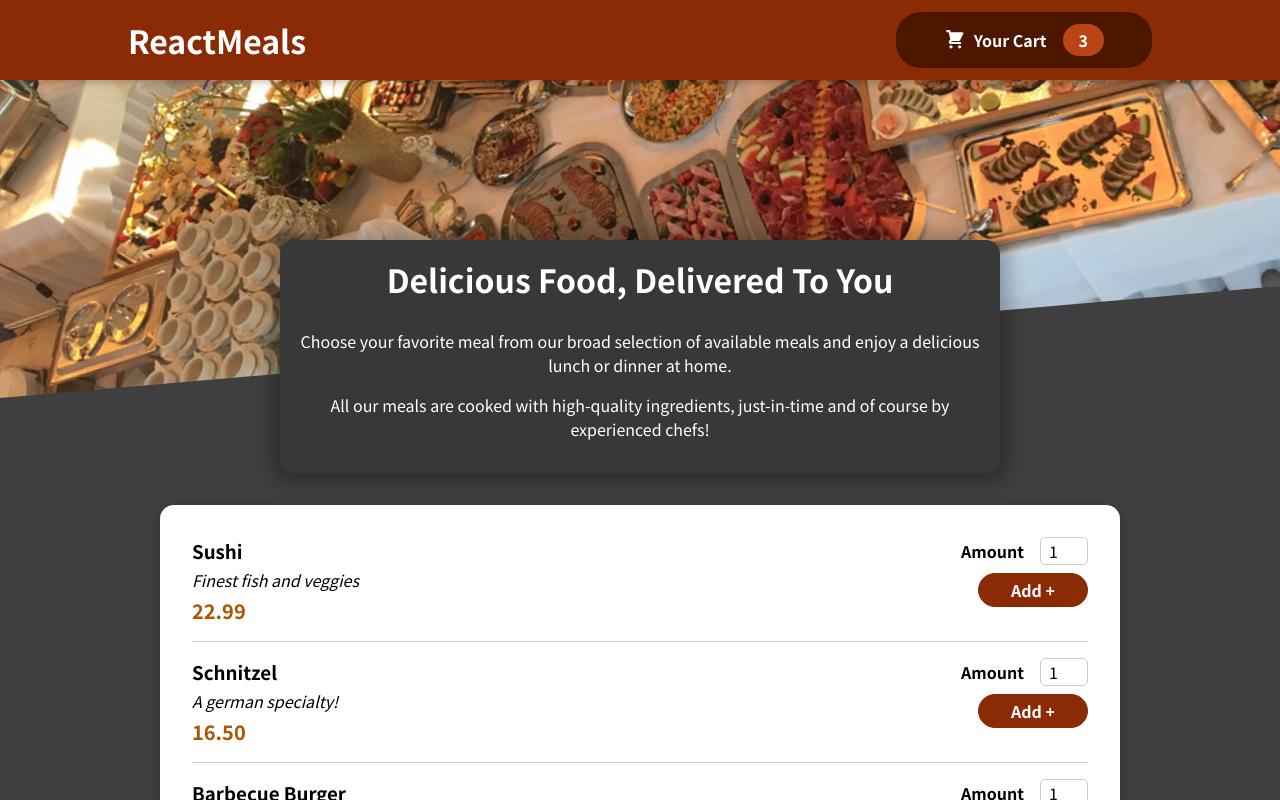
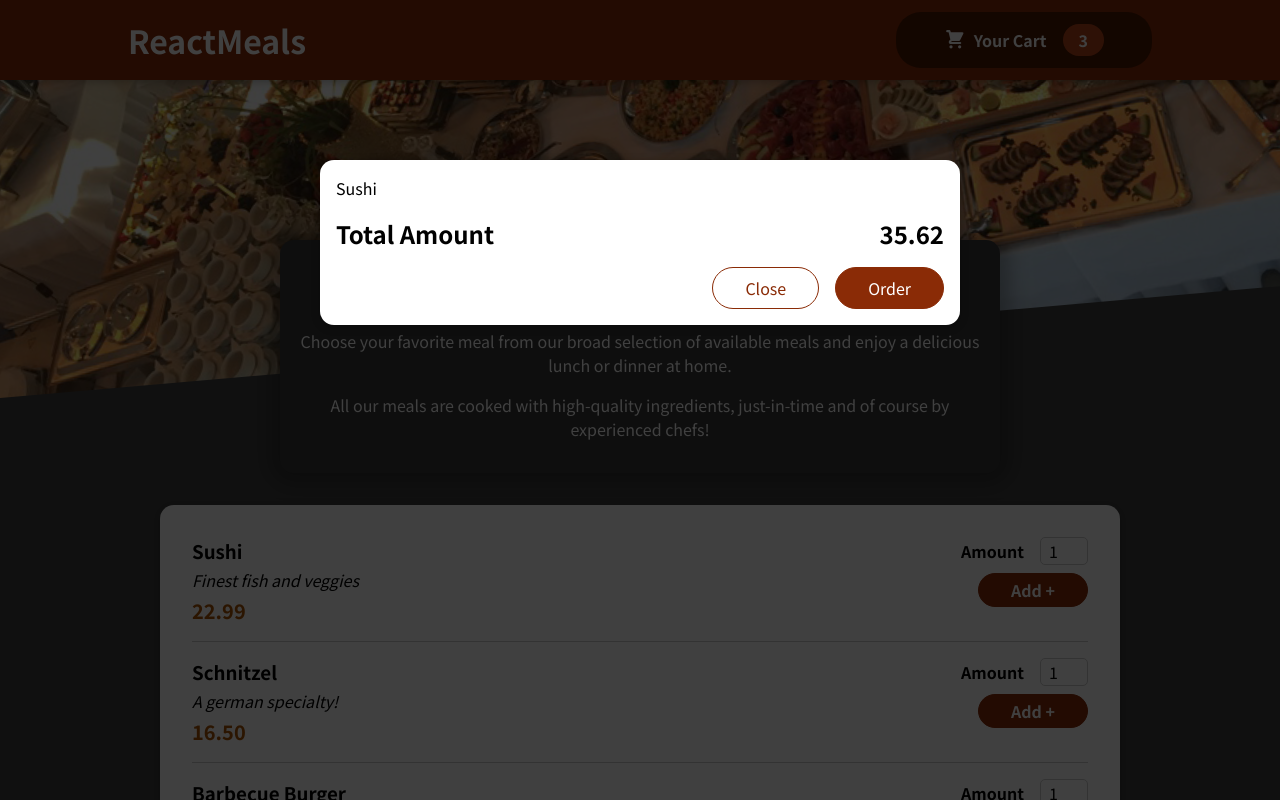
Before and after one commit to AsmaaFH/Max-Course_Order-Food-App, a React (Create React App) app: page / in a window 1280 px wide. Shown: the top 800 px of the page. Built offline with nearby package versions, Linux system fonts and the light colour scheme.

Commit message:
Add Modal

```diff
--- a/public/index.html
+++ b/public/index.html
@@ -5,10 +5,7 @@
     <link rel="icon" href="%PUBLIC_URL%/favicon.ico" />
     <meta name="viewport" content="width=device-width, initial-scale=1" />
     <meta name="theme-color" content="#000000" />
-    <meta
-      name="description"
-      content="Web site created using create-react-app"
-    />
+    <meta name="description" content="Web site created using create-react-app" />
     <link rel="apple-touch-icon" href="%PUBLIC_URL%/logo192.png" />
     <!--
       manifest.json provides metadata used when your web app is installed on a
@@ -28,6 +25,7 @@
   </head>
   <body>
     <noscript>You need to enable JavaScript to run this app.</noscript>
+    <div id="overlays"></div>
     <div id="root"></div>
     <!--
       This HTML file is a template.
--- a/src/App.js
+++ b/src/App.js
@@ -1,11 +1,13 @@
 import React from 'react';
+import Cart from './components/Cart/Cart';
 import Hearder from './components/Layout/Hearder';
 import Meals from './components/Meals/Meals';
 
 function App() {
   return (
     <>
-      <Hearder></Hearder>
+      <Cart />
+      <Hearder />
       <main>
         <Meals />
       </main>
--- a/src/components/Cart/Cart.js
+++ b/src/components/Cart/Cart.js
@@ -1,26 +1,28 @@
 import React from 'react';
 import classes from './Cart.module.css';
+import Modal from '../UI/Modal';
 
 const Cart = () => {
   const cartItems = (
-    <ul className={classes.cart['cart-items']}>
-      {[{ id: 'c1', name: 'Sushi', amount: 2, price: 12.8 }].map((item) => {
-        <li>{item.name}</li>;
-      })}
+    <ul className={classes['cart-items']}>
+      {[{ id: 'c1', name: 'Sushi', amount: 2, price: 12.99 }].map((item) => (
+        <li>{item.name}</li>
+      ))}
     </ul>
   );
+
   return (
-    <div>
+    <Modal>
       {cartItems}
       <div className={classes.total}>
         <span>Total Amount</span>
-        <span>35.5</span>
+        <span>35.62</span>
       </div>
-      <div className={classes.action}>
-        <button className={classes['button--alt}']}>Close</button>
-        <button className={classes.btn}>Order</button>
+      <div className={classes.actions}>
+        <button className={classes['button--alt']}>Close</button>
+        <button className={classes.button}>Order</button>
       </div>
-    </div>
+    </Modal>
   );
 };
 
--- /dev/null
+++ b/src/components/UI/Modal.js
@@ -0,0 +1,30 @@
+import React, { Fragment } from 'react';
+import ReactDOM from 'react-dom';
+
+import classes from './Modal.module.css';
+
+const Backdrop = () => {
+  return <div className={classes.backdrop} />;
+};
+
+const ModalOverlay = (props) => {
+  return (
+    <div className={classes.modal}>
+      <div className={classes.content}>{props.children}</div>
+    </div>
+  );
+};
+
+const Modal = (props) => {
+  return (
+    <Fragment>
+      {ReactDOM.createPortal(<Backdrop />, document.getElementById('overlays'))}
+      {ReactDOM.createPortal(
+        <ModalOverlay>{props.children}</ModalOverlay>,
+        document.getElementById('overlays')
+      )}
+    </Fragment>
+  );
+};
+
+export default Modal;
--- /dev/null
+++ b/src/components/UI/Modal.module.css
@@ -0,0 +1,40 @@
+.backdrop {
+  position: fixed;
+  top: 0;
+  left: 0;
+  width: 100%;
+  height: 100vh;
+  z-index: 20;
+  background-color: rgba(0, 0, 0, 0.75);
+}
+
+.modal {
+  position: fixed;
+  top: 20vh;
+  left: 5%;
+  width: 90%;
+  background-color: white;
+  padding: 1rem;
+  border-radius: 14px;
+  box-shadow: 0 2px 8px rgba(0, 0, 0, 0.25);
+  z-index: 30;
+  animation: slide-down 300ms ease-out forwards;
+}
+
+@media (min-width: 768px) {
+  .modal {
+    width: 40rem;
+    left: calc(50% - 20rem);
+  }
+}
+
+@keyframes slide-down {
+  from {
+    opacity: 0;
+    transform: translateY(-3rem);
+  }
+  to {
+    opacity: 1;
+    transform: translateY(0);
+  }
+}
```
